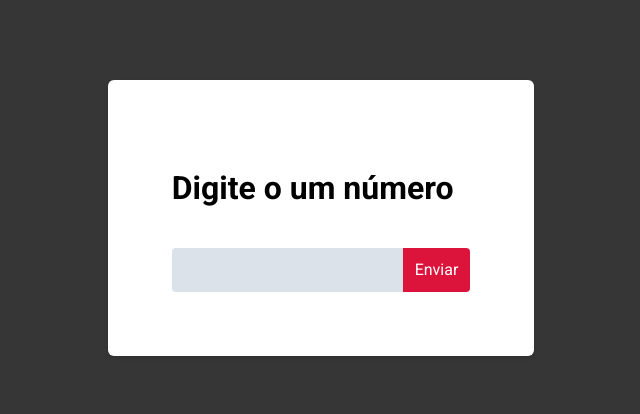
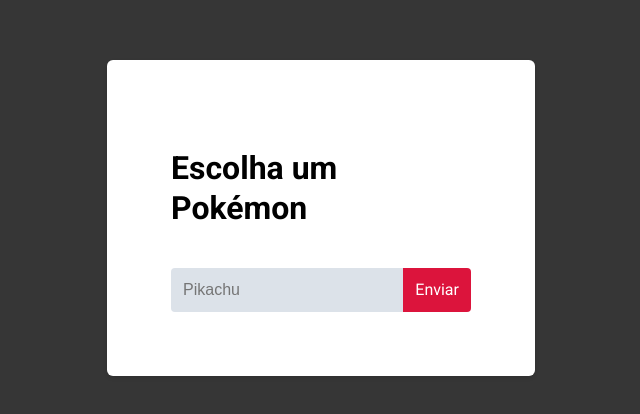
Before and after one commit to enzocauex/api-test, a plain HTML site: page index.html in a window 1280 px wide. Shown: the part 182-596 px from the top of the page, without its empty margins (319-959 px from the left). Drawn offline with Linux system fonts and the light colour scheme.

Commit message:
update index.html content

```diff
--- a/index.html
+++ b/index.html
@@ -13,16 +13,16 @@
     rel="stylesheet"/>
     <link rel="stylesheet" href="style.css">
 
-    <title>Document</title>
+    <title>API-Test</title>
 </head>
 <body>
     <div class="container">
 
         <div class="card">
-            <h1>Digite o um número</h1>
+            <h1>Escolha um Pokémon</h1>
             <form>
                 <label for="id"></label>
-                <input type="text" name="id" id="id" value="">
+                <input type="text" name="id" id="id" placeholder="Pikachu" value="">
                 <button>Enviar</button>
             </form>
         </div>
@@ -32,6 +32,6 @@
         </div>
     </div>
 
-    <script src="./index.js" type="module"></script>
+    <script src="./src/index.js" type="module"></script>
 </body>
 </html>
```
